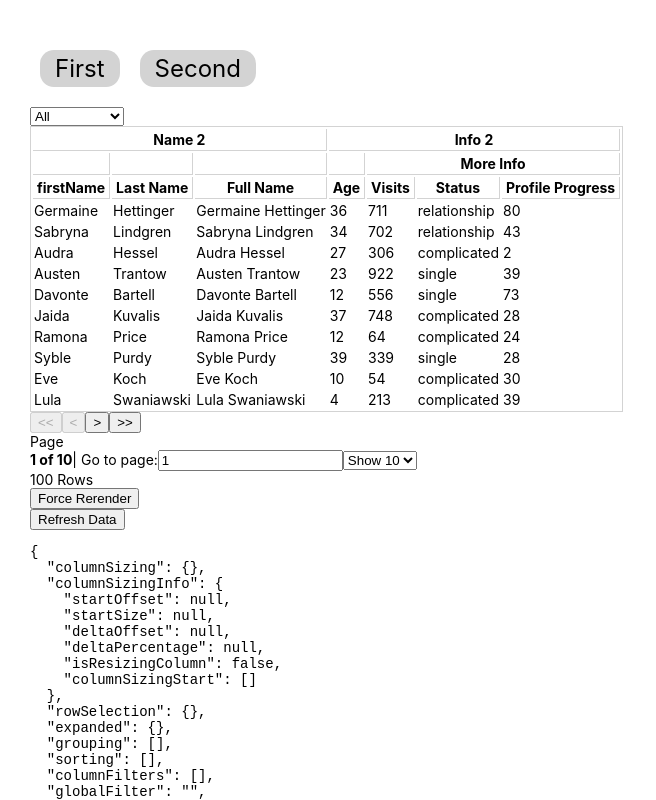
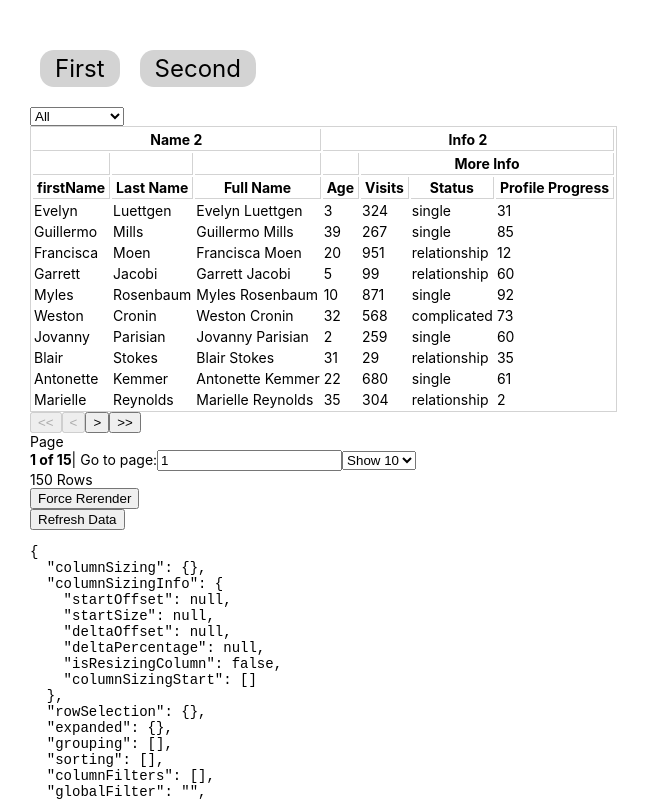
Before and after one commit to aMadAlien/react-table, a React (Create React App) app: page /second in a window 1280 px wide. Shown: the top 800 px of the page, without its empty margins (0-656 px from the left). Built offline with nearby package versions, Linux system fonts and the light colour scheme.

Commit message:
changed makedata place

```diff
--- a/src/components/Table.js
+++ b/src/components/Table.js
@@ -40,7 +40,7 @@ const fuzzyFilter = (row, columnId, value, addMeta) => {
     return searchInput.every(x => original.toString().toLowerCase().indexOf(x) > -1) ? original : "";
 }
 
-function Data({columns, makeData}) {
+function Data({makeData, columns}) {
     const rerender = useReducer(() => ({}), {})[1]
 
     const [columnFilters, setColumnFilters] = useState(
@@ -48,8 +48,8 @@ function Data({columns, makeData}) {
     )
     const [globalFilter, setGlobalFilter] = useState('')
 
-    const [data, setData] = useState(() => makeData(100))
-    const refreshData = () => setData(old => makeData(100))
+    const [data, setData] = useState(makeData)
+    const refreshData = () => setData(old => makeData())
 
     const table = useReactTable({
         data,
--- a/src/pages/FirstPage.js
+++ b/src/pages/FirstPage.js
@@ -73,11 +73,10 @@ const Columns = ({PAGE_NUMBER}) => {
 
 const FirstPage = () => {
     const PAGE_NUMBER = 1;
+    const data = makeData(100);
     const columns = Columns({PAGE_NUMBER});
     return (
-        <Fragment>
-            <Table makeData={makeData} columns={columns} />
-        </Fragment>
+            <Table makeData={data} columns={columns} />
     )
 }
 
--- a/src/pages/SecondPage.js
+++ b/src/pages/SecondPage.js
@@ -73,9 +73,10 @@ const Columns = ({PAGE_NUMBER}) => {
 
 const SecondPage = () => {
     const PAGE_NUMBER = 2;
+    const data = makeData(150);
     const columns = Columns({PAGE_NUMBER});
     return (
-        <Table makeData={makeData} columns={columns} />
+        <Table makeData={data} columns={columns} />
     )
 }
 
```
